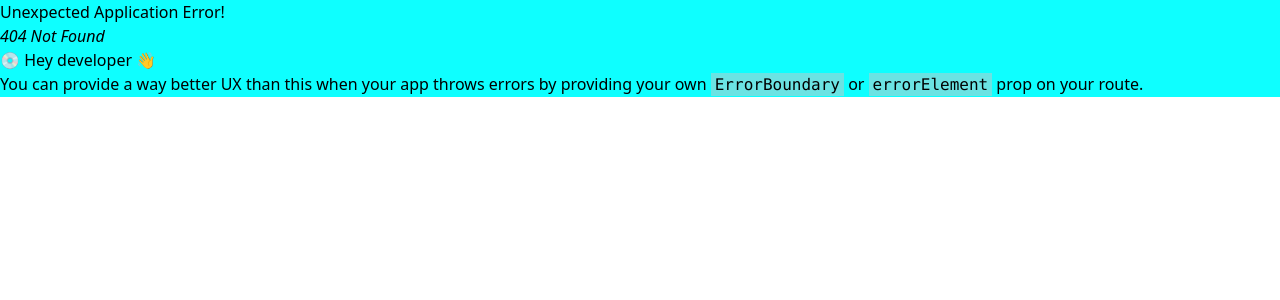
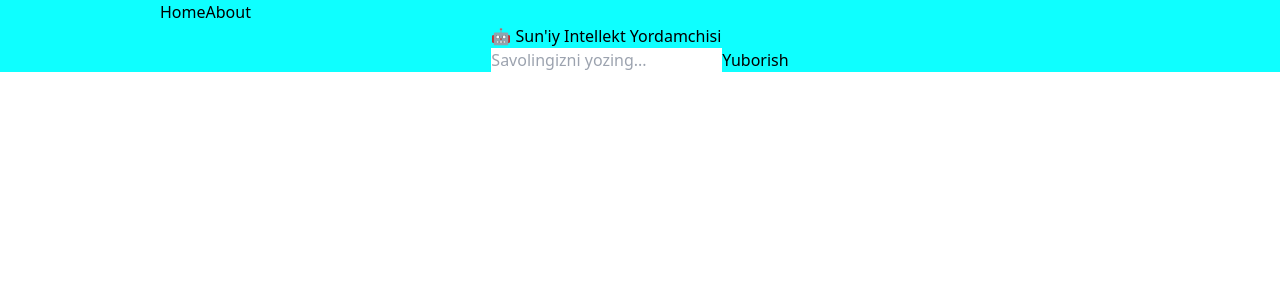
Before and after one commit to asadbekmuminov/psychological-testing-website, a React (Vite) app: page /chatbot in a window 1280 px wide. Before the commit this address had no page. Shown: the top 300 px of the page. Built offline with nearby package versions, Linux system fonts and the light colour scheme.

Commit message:
Added Chatbot component and updated App.jsx

```diff
--- a/src/App.jsx
+++ b/src/App.jsx
@@ -2,6 +2,7 @@ import MainLayout from "./layout/MainLayout";
 import Home from "./components/Home";
 import { createBrowserRouter, RouterProvider } from "react-router-dom";
 import About from "./pages/About";
+import ChatPage from "./components/Chatbot";
 function App() {
   const routes = createBrowserRouter([
     {
@@ -16,6 +17,10 @@ function App() {
           path: "about",
           element: <About />,
         },
+        {
+          path: "chatbot",
+          element: <ChatPage />,
+        },
       ],
     },
   ]);
--- /dev/null
+++ b/src/components/Chatbot.jsx
@@ -0,0 +1,97 @@
+import { useState } from "react";
+
+export default function ChatPage() {
+  const [input, setInput] = useState("");
+  const [messages, setMessages] = useState([]);
+  const [loading, setLoading] = useState(false);
+
+  const API_KEY = "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";
+
+  const handleSend = async () => {
+    if (!input.trim()) return;
+    const userMessage = { sender: "user", text: input };
+    setMessages((prev) => [...prev, userMessage]);
+    setInput("");
+    setLoading(true);
+
+    try {
+      const response = await fetch(
+        "https://openrouter.ai/api/v1/chat/completions",
+        {
+          method: "POST",
+          headers: {
+            "Content-Type": "application/json",
+            Authorization: `Bearer ${API_KEY}`,
+          },
+          body: JSON.stringify({
+            model: "mistralai/mistral-7b-instruct", // yoki: openai/gpt-3.5-turbo
+            messages: [
+              {
+                role: "system",
+                content:
+                  "Siz o‘quv sayt uchun soddalashtirilgan yordamchi sun’iy intellektsiyasiz.",
+              },
+              ...messages.map((msg) => ({
+                role: msg.sender === "user" ? "user" : "assistant",
+                content: msg.text,
+              })),
+              { role: "user", content: input },
+            ],
+          }),
+        }
+      );
+
+      const data = await response.json();
+      const botText = data.choices?.[0]?.message?.content || "Javob topilmadi.";
+      const botMessage = { sender: "bot", text: botText };
+
+      setMessages((prev) => [...prev, botMessage]);
+    } catch (error) {
+      setMessages((prev) => [
+        ...prev,
+        { sender: "bot", text: "Xatolik yuz berdi. Keyinroq urinib ko‘ring." },
+      ]);
+    } finally {
+      setLoading(false);
+    }
+  };
+
+  return (
+    <div className="max-w-2xl mx-auto min-h-screen p-4 flex flex-col">
+      <h1 className="text-2xl font-bold mb-4 text-center">
+        🤖 Sun'iy Intellekt Yordamchisi
+      </h1>
+      <div className="flex-1 overflow-y-auto space-y-2 bg-gray-100 p-4 rounded-lg">
+        {messages.map((msg, idx) => (
+          <div
+            key={idx}
+            className={`p-3 rounded-xl max-w-[80%] ${
+              msg.sender === "user"
+                ? "bg-blue-100 ml-auto text-right"
+                : "bg-white mr-auto text-left"
+            }`}
+          >
+            {msg.text}
+          </div>
+        ))}
+        {loading && <p className="text-gray-400 text-sm">...Yuklanmoqda</p>}
+      </div>
+      <div className="flex mt-4">
+        <input
+          type="text"
+          className="flex-grow border p-2 rounded-l-lg outline-none"
+          placeholder="Savolingizni yozing..."
+          value={input}
+          onChange={(e) => setInput(e.target.value)}
+          onKeyDown={(e) => e.key === "Enter" && handleSend()}
+        />
+        <button
+          onClick={handleSend}
+          className="bg-blue-600 text-white px-4 rounded-r-lg hover:bg-blue-700"
+        >
+          Yuborish
+        </button>
+      </div>
+    </div>
+  );
+}
```
